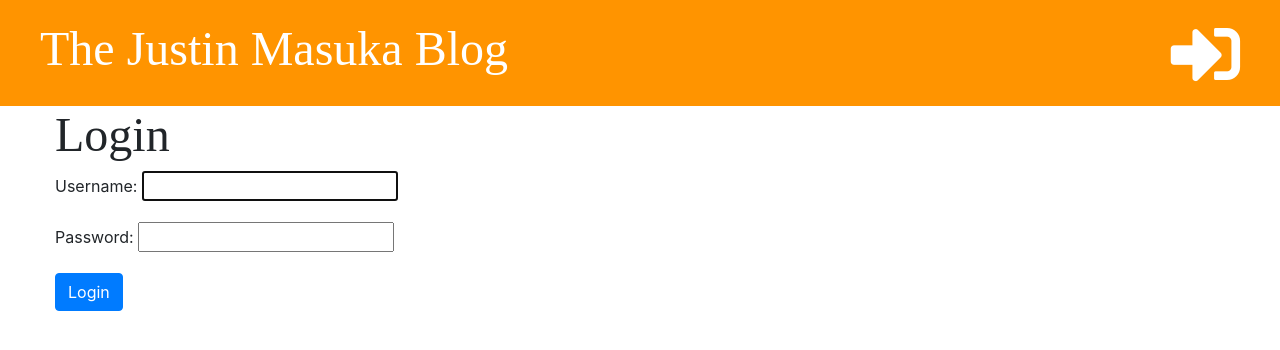
After one commit to mobilityjus/mysite, a Django app: page /accounts/login/ in a window 1280 px wide. The commit adds this page. Shown: the top 350 px of the page. Run offline with Django 3.2, Linux system fonts and the light colour scheme; some libraries are stand-ins or nearby versions.

Commit message:
add login functionality

```diff
--- a/blog/templates/blog/base.html
+++ b/blog/templates/blog/base.html
@@ -4,7 +4,7 @@
 <head>
     <meta charset="UTF-8">
     <meta name="viewport" content="width=device-width, initial-scale=1.0">
-    <title>My Blog</title>
+    <title>{% block title %}{% endblock %}</title>
     <link href="https://fonts.googleapis.com/css2Tangerine:bold,bolditalic|Inconsolata:italic|Droid+Sans" rel="stylesheet" type = "text/css ">
     <link rel="stylesheet" href="https://stackpath.bootstrapcdn.com/bootstrap/4.5.0/css/bootstrap.min.css">
     <link rel="stylesheet" href="{% static 'css/blog.css' %}">
@@ -15,6 +15,8 @@
         {% if user.is_authenticated %}
             <a href="{% url 'post_draft_list'%}" class="top-menu"><i class="fab fa-firstdraft fa-2x"></i></a>
             <a href="{% url 'post_new' %}" class="top-menu"><i class="fas fa-plus fa-2x"></i></a>
+        {% else %}
+            <a href="{% url 'login'%}" class="top-menu"><i class="fas fa-sign-in-alt fa-2x"></i></a>
         {% endif %}
         <h1><a href="/">The Justin Masuka Blog</a></h1>
     </div>
--- a/blog/templates/blog/post_detail.html
+++ b/blog/templates/blog/post_detail.html
@@ -1,4 +1,6 @@
 {% extends 'blog/base.html' %}
+
+{% block title %}{{ post.title }}{% endblock %}
 
 {% block content %}
    <div class="post">
--- a/blog/templates/blog/post_draft_list.html
+++ b/blog/templates/blog/post_draft_list.html
@@ -1,4 +1,6 @@
 {% extends 'blog/base.html' %}
+
+{% block title %}My drafts{% endblock %}
 
 {% block content %}
 
--- a/blog/templates/blog/post_edit.html
+++ b/blog/templates/blog/post_edit.html
@@ -1,4 +1,6 @@
 {% extends 'blog/base.html' %}
+
+{% block title %}{{ post.title }}{% endblock %}
 
 {% block content %}
 <h1>New Post</h1>
--- a/blog/templates/blog/post_list.html
+++ b/blog/templates/blog/post_list.html
@@ -1,4 +1,6 @@
 {% extends 'blog/base.html' %}
+
+{% block title %}My Blog{% endblock %}
 
 {% block content %}
     {% for post in posts %}
--- /dev/null
+++ b/blog/templates/registration/login.html
@@ -0,0 +1,13 @@
+{% extends 'blog/base.html' %}
+
+{% block title %}Login{% endblock %}
+
+{% block content %}
+<h2>Login</h2>
+<form method="post">
+    {% csrf_token %}
+    {{ form.as_p }}
+<button type="submit" class="btn btn-primary">Login</button>
+</form>
+
+{% endblock %}
--- a/blog/urls.py
+++ b/blog/urls.py
@@ -1,5 +1,6 @@
 from django.urls import path
 from . import views
+from django.contrib.auth import views as auth_views
 
 urlpatterns =  [
     # 127.0.0.1:8000 ----> local
@@ -26,4 +27,8 @@ urlpatterns =  [
     # mydjangosite.com/post/2/publish ---> online
     path('post/<int:pk>/publish/', views.post_publish, name='post_publish'),
 
+    # 127.0.0.1:8000/accounts/login ------> local
+    # mydjangosite.com/accounts/login ---> online
+    path('accounts/login/', auth_views.LoginView.as_view(), name='login'),
+
 ]
--- a/mysite/settings.py
+++ b/mysite/settings.py
@@ -26,6 +26,8 @@ SECRET_KEY = 'cnc1ir%ln+9l8$$3zs44o8sz$wl@^ky@ck))8bh_2@4ti&y2o*'
 DEBUG = True
 
 ALLOWED_HOSTS = []
+
+LOGIN_REDIRECT_URL = 'post_list'
 
 
 # Application definition
```
Also changed, not shown: blog/views.py (+7 -2 lines), db.sqlite3.
